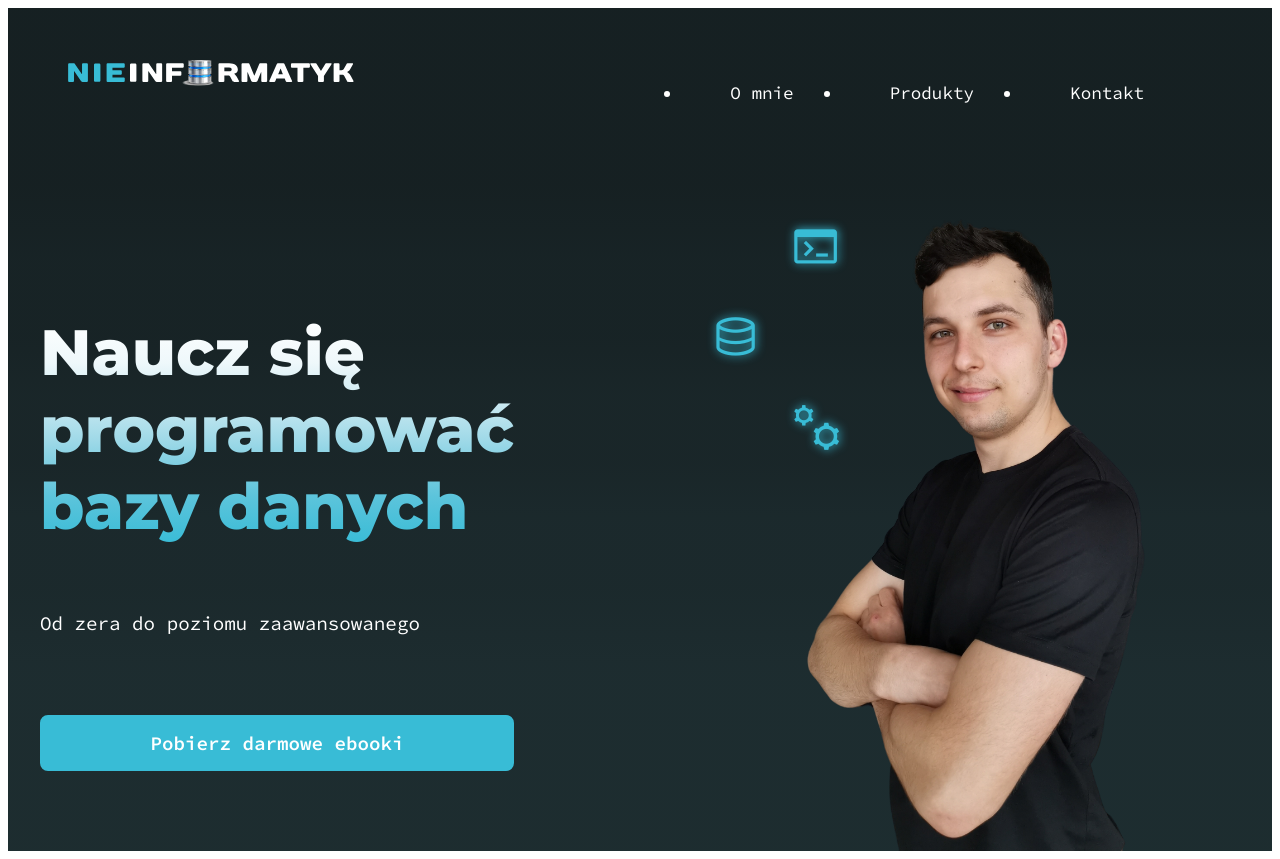
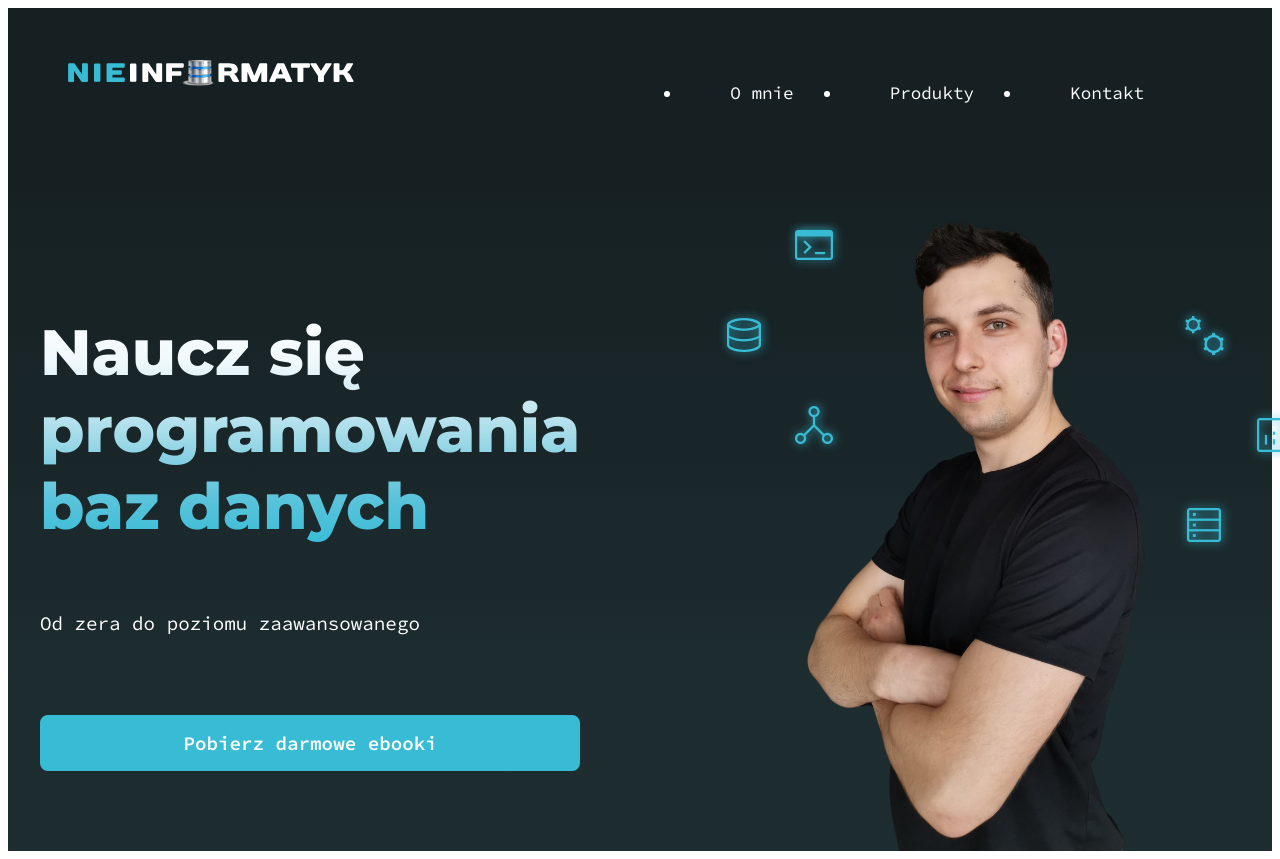
Before and after one commit to martaqh/nieinfo-page, a Vue app: page / in a window 1280 px wide. Built offline with nearby package versions, Linux system fonts and the light colour scheme; the HTML template or start-up script is replaced by a standard one.

Commit message:
Add icons and lighten them

```diff
--- a/src/pages/HomePage.vue
+++ b/src/pages/HomePage.vue
@@ -8,7 +8,7 @@ import BaseButton from '@/components/BaseButton.vue'
     <div class="home">
       <section class="home__hero">
         <div class="home__hero__text">
-          <h1 class="home__hero__text--title">Naucz się programować <span>bazy danych</span></h1>
+          <h1 class="home__hero__text--title">Naucz się programowania <span>baz danych</span></h1>
           <p class="home__hero__text--subtitle">Od zera do poziomu zaawansowanego</p>
 
           <BaseButton> Pobierz darmowe ebooki </BaseButton>
@@ -19,6 +19,9 @@ import BaseButton from '@/components/BaseButton.vue'
             <span class="material-symbols-outlined database"> database </span>
             <span class="material-symbols-outlined gears"> manufacturing </span>
             <span class="material-symbols-outlined terminal"> terminal </span>
+            <span class="material-symbols-outlined analytics"> analytics </span>
+            <span class="material-symbols-outlined node"> network_node </span>
+            <span class="material-symbols-outlined table"> data_table </span>
           </div>
         </div>
       </section>
@@ -75,25 +78,40 @@ import BaseButton from '@/components/BaseButton.vue'
 
         span {
           position: absolute;
-          font-size: 3.2rem;
+          font-size: 3rem;
+          font-weight: 300;
           color: $color-accent;
           text-shadow: $text-shadow;
         }
 
         .database {
-          left: -50px;
+          left: -40px;
           top: 130px;
         }
 
         .gears {
-          left: 30px;
-          top: 220px;
+          left: 420px;
+          top: 130px;
         }
 
         .terminal {
           left: 30px;
           top: 40px;
         }
+
+        .node {
+          left: 30px;
+          top: 220px;
+        }
+        .analytics {
+          left: 490px;
+          top: 230px;
+        }
+
+        .table {
+          left: 420px;
+          top: 320px;
+        }
       }
     }
   }
```
